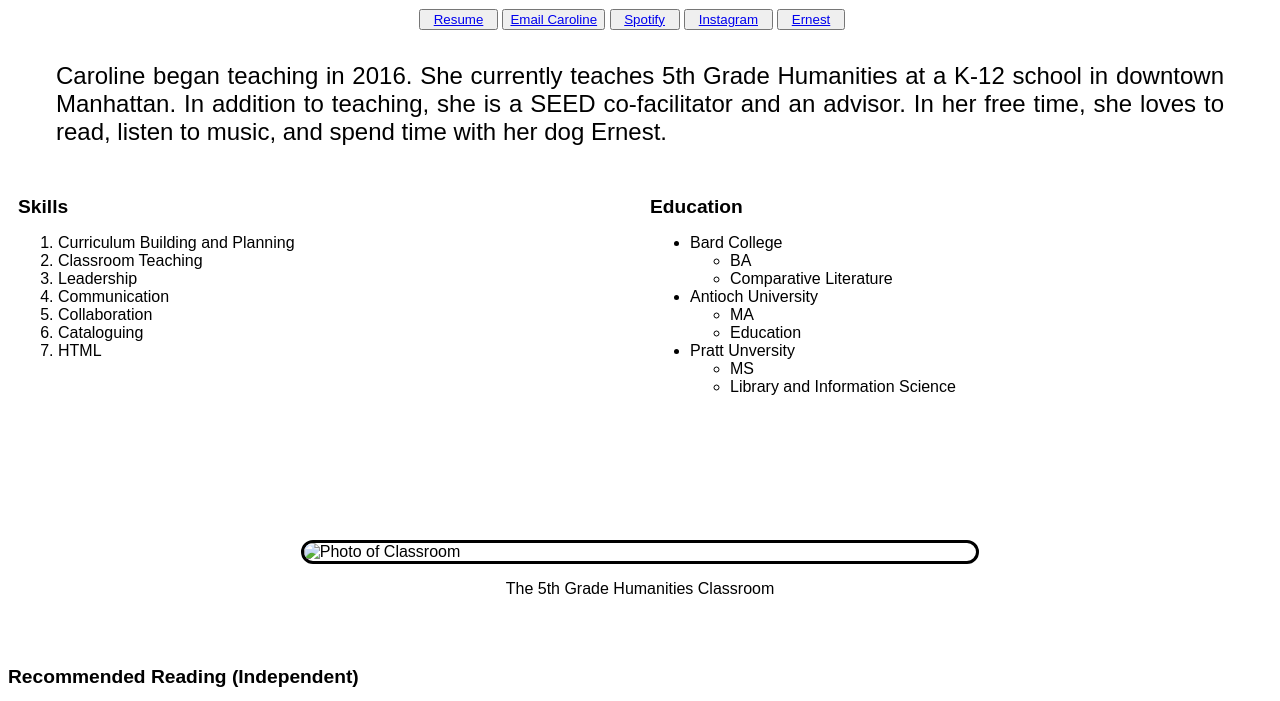
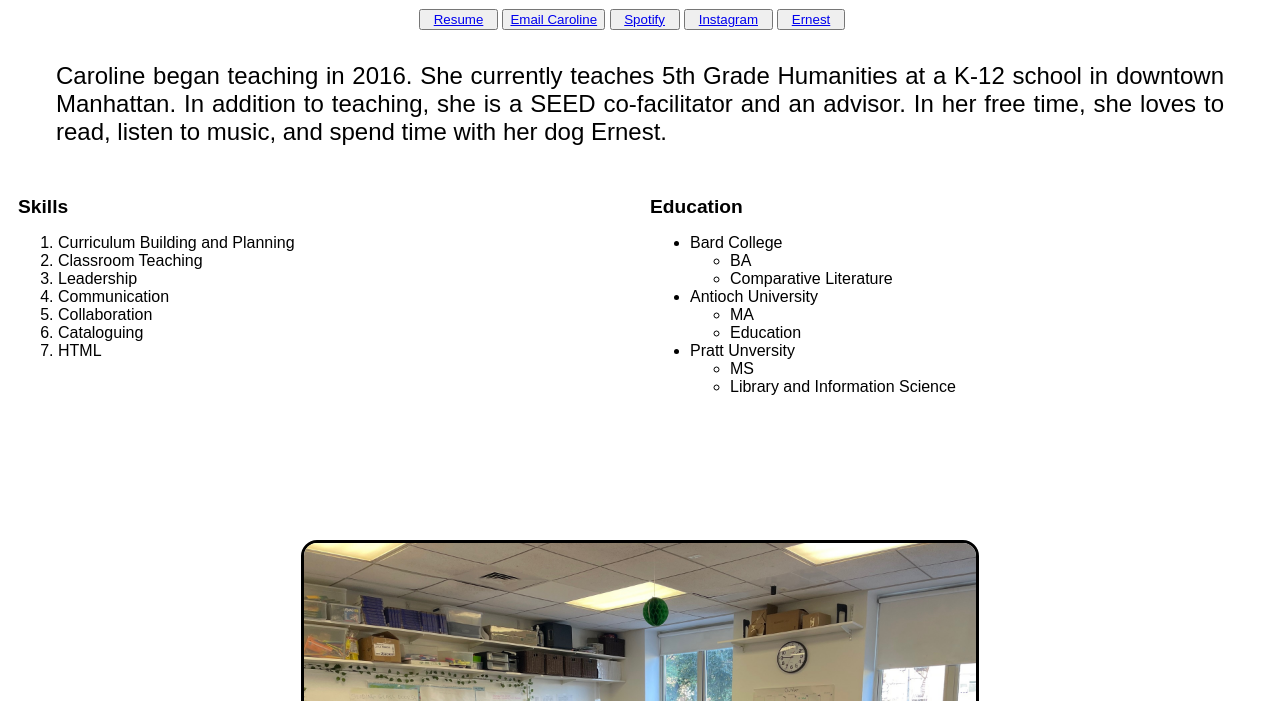
Before and after one commit to carolinepotterwalker/carolinepwalker, a plain HTML site: page index.html in a window 1280 px wide. Shown: the part 79-780 px from the top of the page. Drawn offline with Linux system fonts and the light colour scheme; the site is published under a folder, as on GitHub Pages, so addresses that start at the root find nothing.

Commit message:
Add files via upload

```diff
--- a/index.html
+++ b/index.html
@@ -68,7 +68,7 @@
 <br>
 
 <figure>
-<img class="main-photo" src="/carolinepwalker/img_3299.jpg" alt="Photo of Classroom">
+<img class="main-photo" src="img_3299.jpg" alt="Photo of Classroom">
 <figcaption class="caption-text">The 5th Grade Humanities Classroom</figcaption>
 </figure>
 
```
